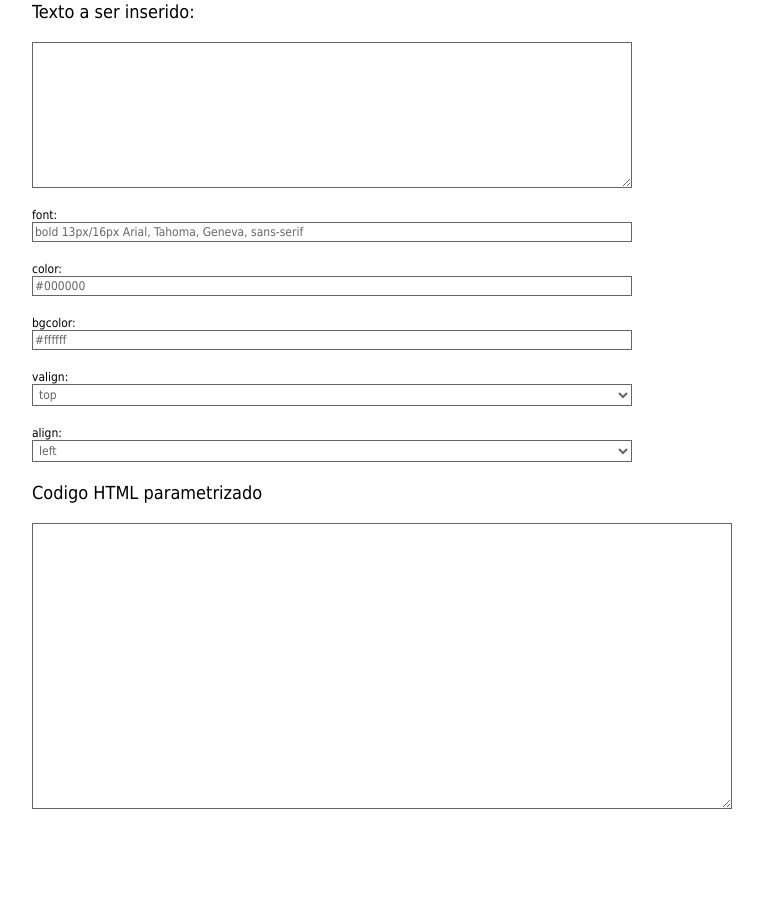
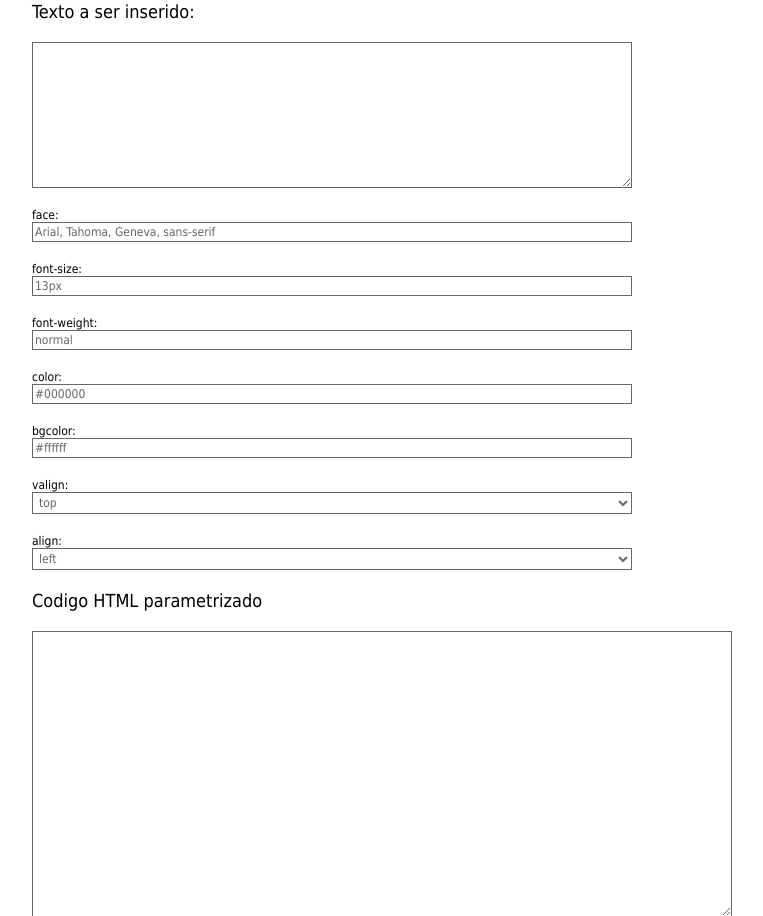
Before and after one commit to wbruno/gerador-emmkt, a PHP site: page /gerador.php in a window 1280 px wide. Shown: the part 125-1041 px from the top of the page, without its empty margins (208-971 px from the left). Before the commit the page ends 934 px from the top, so only its background shows below. Run offline with PHP 8.4, Linux system fonts and the light colour scheme; data that the repository does not hold is empty; some libraries are stand-ins or nearby versions.

Commit message:
tag font no lugar do span #6

```diff
--- a/gerador.php
+++ b/gerador.php
@@ -129,7 +129,9 @@
 		<h2>Texto a ser inserido:</h2>
 		<fieldset id="format">
 			<label> <textarea name="content" cols="40" rows="10"></textarea></label>
-			<label><span>font:</span> <input type="text" name="font" value="bold 13px/16px Arial, Tahoma, Geneva, sans-serif" /></label>
+			<label><span>face:</span> <input type="text" name="face" value="Arial, Tahoma, Geneva, sans-serif" /></label>
+			<label><span>font-size:</span> <input type="text" name="size" value="13px" /></label>
+			<label><span>font-weight:</span> <input type="text" name="weight" value="normal" /></label>
 			<label><span>color:</span> <input type="text" name="color" value="#000000" /></label>
 			<label><span>bgcolor:</span> <input type="text" name="bgcolor" value="#ffffff" /></label>
 			<label>
--- a/javascript/all.js
+++ b/javascript/all.js
@@ -6,7 +6,9 @@ jQuery(document).ready(function(){
 		$bgcolor = jQuery("input[name='bgcolor']"),
 		$valign = jQuery("select[name='valign']"),
 		$align = jQuery("select[name='align']"),
-		$font = jQuery("input[name='font']"),
+		$face = jQuery("input[name='face']"),
+		$size = jQuery("input[name='size']"),
+		$weight = jQuery("input[name='weight']"),
 		$color = jQuery("input[name='color']");
 
 
@@ -43,7 +45,7 @@ jQuery(document).ready(function(){
 
 	function format( td )
 	{
-		return '<span style="color:'+$color.val()+'; font:'+$font.val()+'">'+td+'</span>';
+		return '<font color="'+$color.val()+'" face="'+$face.val()+'" style="font-size: '+$size.val()+'; font-weight: '+$weight.val()+'">'+td+'</font>';
 	}
 	function applyText( $td )
 	{
```
